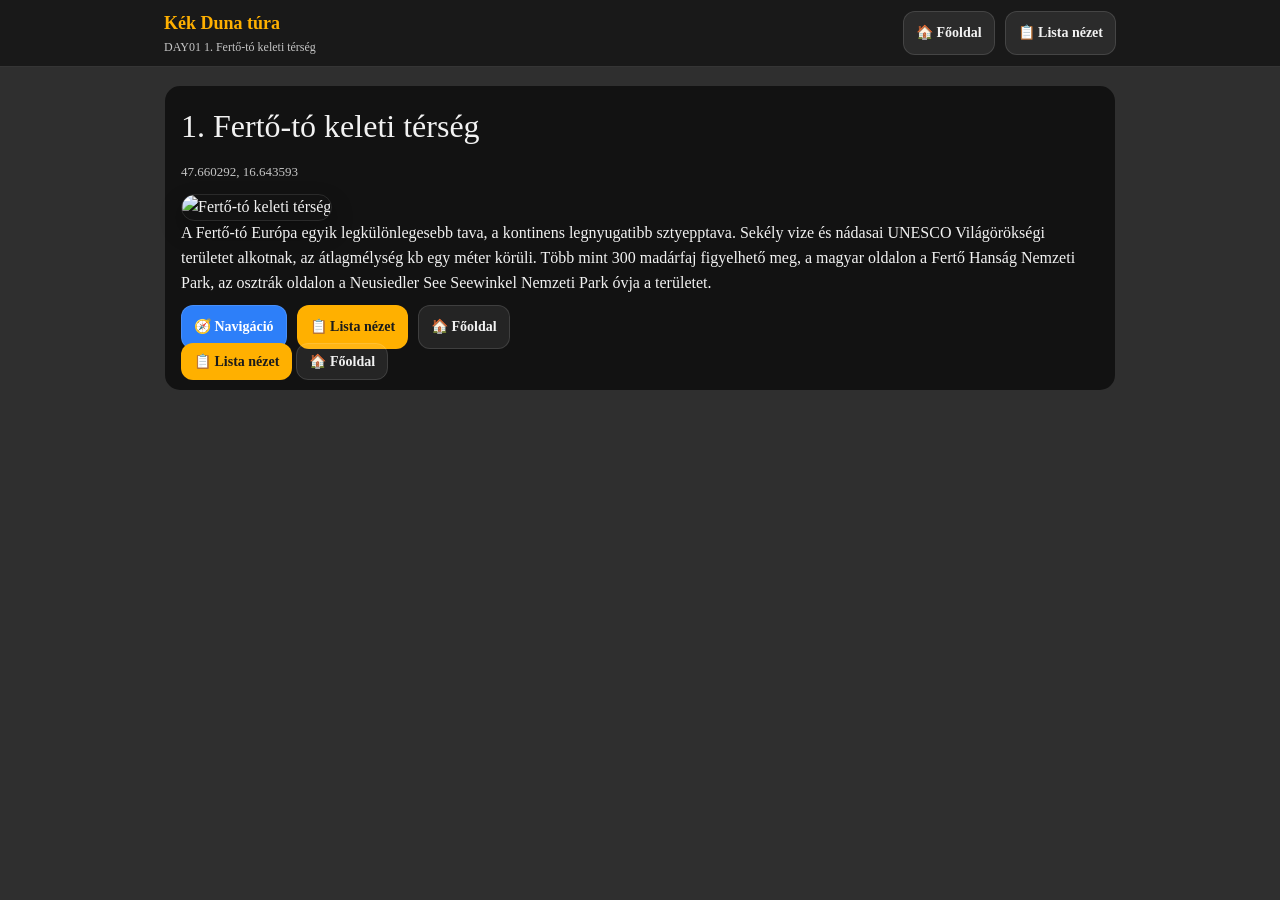
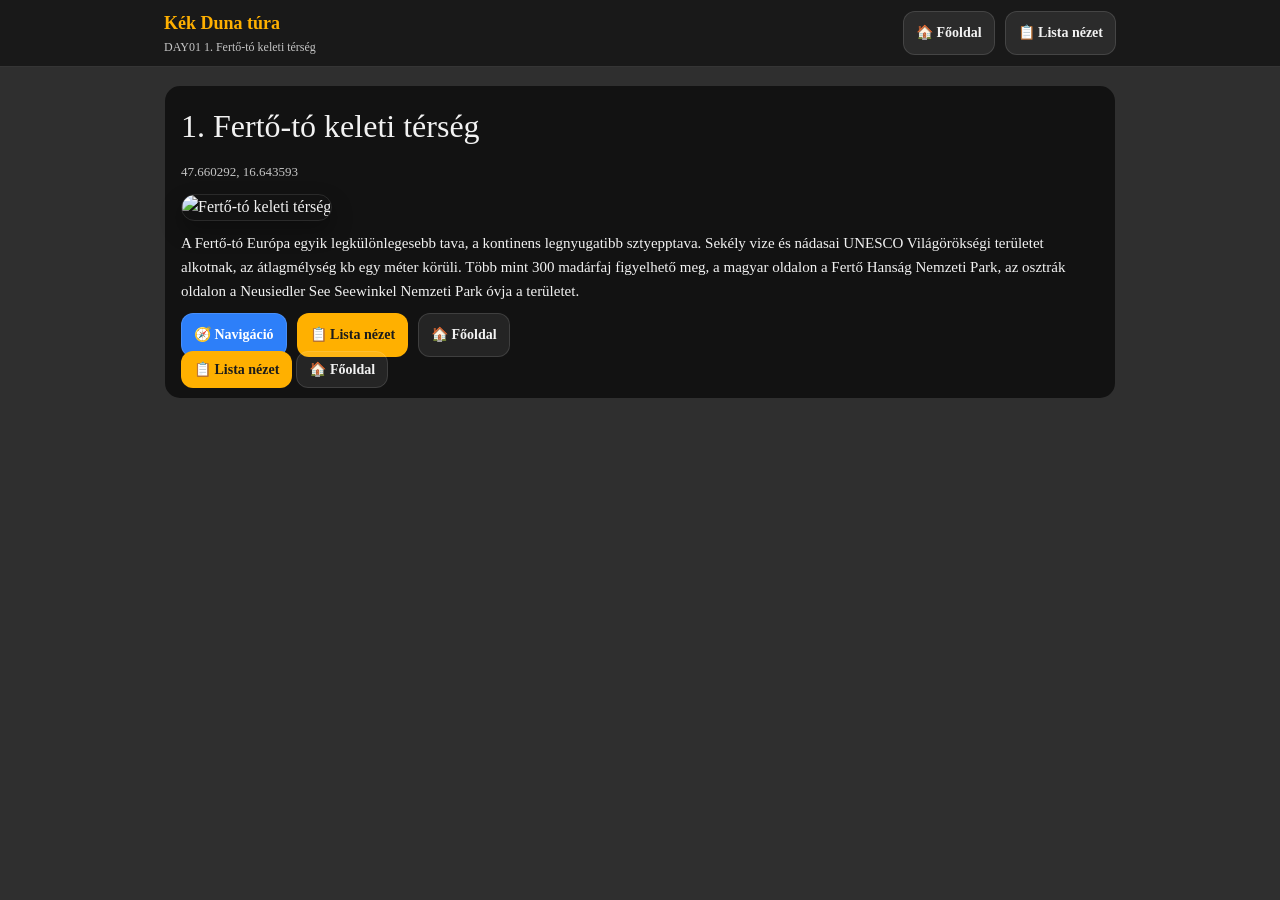

Add badge and notice styles to CSS

--- a/assets/css/style.css
+++ b/assets/css/style.css
@@ -185,3 +185,54 @@ a:hover{ text-decoration:underline; }
   border:1px solid rgba(255,255,255,0.10);
   box-shadow:0 10px 22px rgba(0,0,0,0.30);
 }
+
+/* ===== BADGE / DOT ===== */
+.badges{
+  display:flex;
+  gap:6px;
+  flex-wrap:wrap;
+  margin-top:4px;
+}
+
+.badge{
+  display:inline-flex;
+  align-items:center;
+  gap:5px;
+  background:rgba(255,255,255,0.07);
+  border:1px solid var(--border);
+  border-radius:8px;
+  padding:3px 8px;
+  font-size:12px;
+  color:var(--muted);
+}
+
+.dot{
+  width:9px;
+  height:9px;
+  border-radius:50%;
+  display:inline-block;
+  flex-shrink:0;
+  background:var(--warn);
+}
+
+.dot.ok  { background:var(--ok); }
+.dot.warn{ background:var(--warn); }
+.dot.bad { background:var(--bad); }
+
+/* ===== NOTICE ===== */
+.notice{
+  margin-top:10px;
+  padding:8px 12px;
+  border-radius:10px;
+  background:rgba(255,90,90,0.18);
+  border:1px solid rgba(255,90,90,0.40);
+  color:#ffcfcf;
+  font-size:13px;
+}
+
+/* ===== SZÖVEG ===== */
+.p{
+  margin-top:10px;
+  font-size:15px;
+  line-height:1.6;
+}
